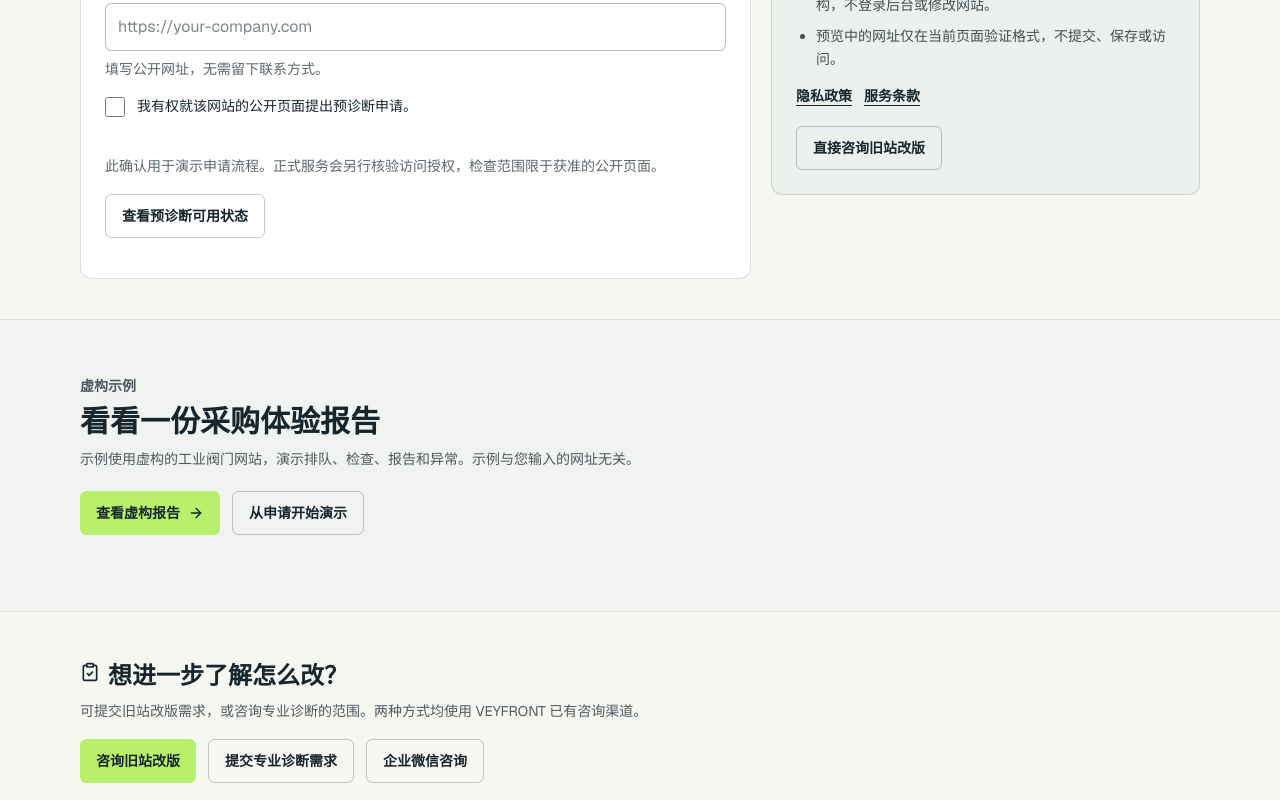
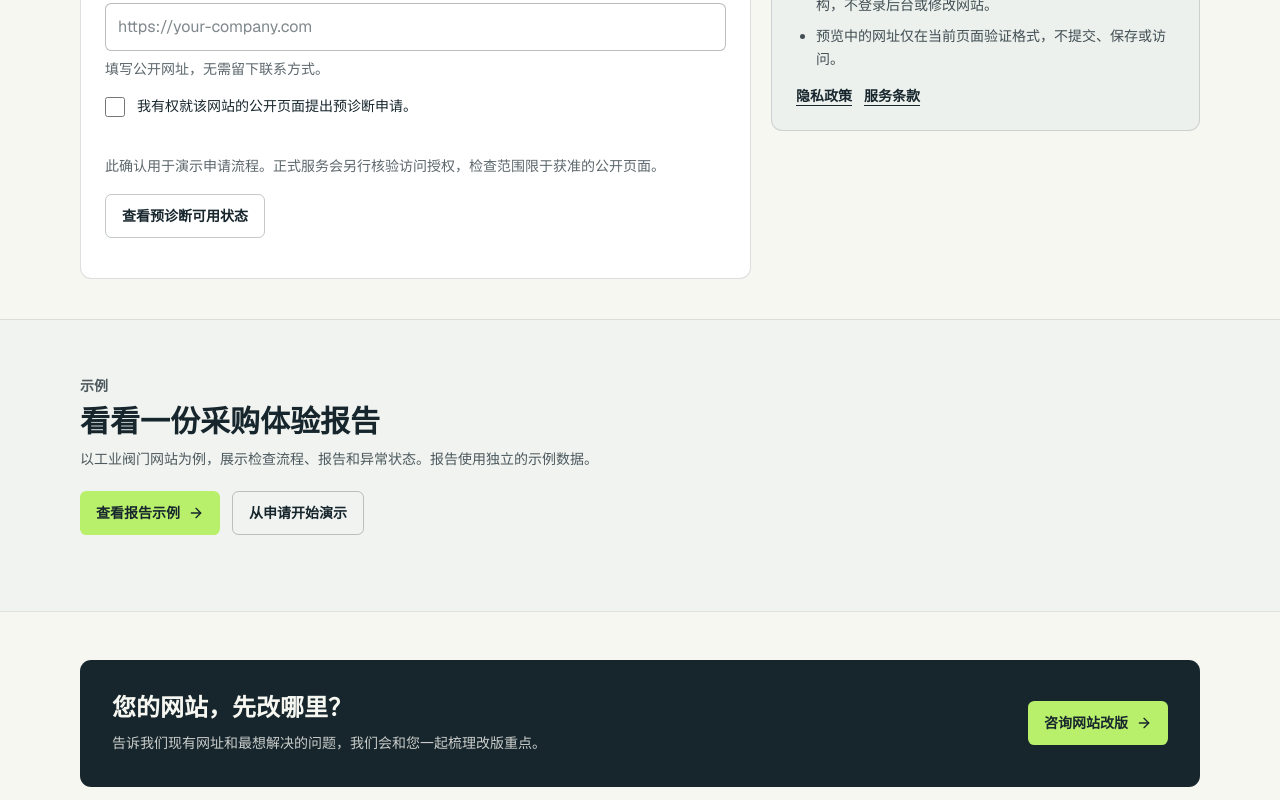
Before and after one commit to gloweaseco-leo/VEYFRONT, a Next.js app: page /website-diagnosis in a window 1280 px wide. Shown: the part 480-1280 px from the top of the page. Built offline with nearby package versions, Linux system fonts and the light colour scheme.

Commit message:
refine(diagnosis): use sample language and one redesign action

```diff
--- a/app/review/stage-1/page.tsx
+++ b/app/review/stage-1/page.tsx
@@ -35,9 +35,9 @@ const COMPARISON: [string, string, string][] = [
 ]
 
 const PLACEHOLDERS = [
-  'Hartwell Fluid Systems — fictional sample company (both Before and After sites are hand-built mocks).',
+  'Hartwell Fluid Systems — design example with hand-built Before and After sites.',
   'Valve product photo — AI-generated demo image, not a real product.',
-  'Product specs, model numbers, contact details — fictional and non-functional.',
+  'Product specs, model numbers and contact details — sample data for display only.',
   'Product and Contact page tabs — locked until authorized source pages exist.',
   'Sign-up / analysis continuation — simulated UI state only.',
   'Navigation links (Transformations, How It Works, Pricing, Sign In) — visual placeholders.',
--- a/app/start/rebuild/page.tsx
+++ b/app/start/rebuild/page.tsx
@@ -4,7 +4,6 @@ import { IntakePage } from '@/components/veyfront/intake-pages'
 export async function generateMetadata() {
   return localizedMetadata("/start/rebuild", "B2B Website Redesign & Migration Inquiry | VEYFRONT", "外贸网站改版升级咨询｜旧站重建 - VEYFRONT", "Tell us about your existing B2B website and improvement goals.", "提供现有网站网址，咨询网站视觉升级、产品展示、在线询盘和海外买家体验优化。")
 }
-export default async function Page({ searchParams }: { searchParams: Promise<{ intent?: string | string[] }> }) {
-  const diagnosisInquiry = diagnosisPreviewEnabled && (await searchParams).intent === 'professional-diagnosis'
-  return <IntakePage service="rebuild" previewOnly={diagnosisPreviewEnabled} showDiagnosis={diagnosisPreviewEnabled} diagnosisInquiry={diagnosisInquiry} />
+export default function Page() {
+  return <IntakePage service="rebuild" previewOnly={diagnosisPreviewEnabled} showDiagnosis={diagnosisPreviewEnabled} />
 }
--- a/components/veyfront/diagnosis/example.ts
+++ b/components/veyfront/diagnosis/example.ts
@@ -12,7 +12,7 @@ export function exampleReport(lang: Lang, partial: boolean): DiagnosisReportView
     kind: 'synthetic',
     targetUrl: site,
     checkedAt: '2026-11-18T10:00:00Z',
-    source: zh ? '人工编写的虚构页面与证据' : 'Hand-authored fictional pages and evidence',
+    source: zh ? '示例页面与证据' : 'Example pages and evidence',
     pages: [
       { url: site, label: zh ? '英文首页' : 'English homepage', outcome: 'reviewed' },
       { url: catalog, label: zh ? '产品分类页' : 'Product catalogue', outcome: 'reviewed' },
--- a/components/veyfront/diagnosis/preview.tsx
+++ b/components/veyfront/diagnosis/preview.tsx
@@ -1,7 +1,7 @@
 'use client'
 
 import { useRef, useState, type FormEvent } from 'react'
-import { ArrowRight, CircleHelp, ClipboardCheck, Info } from 'lucide-react'
+import { ArrowRight, CircleHelp, Info } from 'lucide-react'
 import Link from '@/components/l2m/localized-link'
 import { PageShell } from '@/components/site/page-shell'
 import { useLang } from '@/lib/i18n'
@@ -96,15 +96,15 @@ function Walkthrough() {
     <section id="diagnosis-example" aria-labelledby="diagnosis-example-title" className="scroll-mt-5 border-t border-ink/10 bg-mist/25">
       <div className={sectionWidth + ' py-9 sm:py-14'}>
         <div className="max-w-3xl">
-          <p className="text-sm font-semibold text-ink/75">{zh ? '虚构示例' : 'Fictional example'}</p>
+          <p className="text-sm font-semibold text-ink/75">{zh ? '示例' : 'Example'}</p>
           <h2 id="diagnosis-example-title" className="mt-2 text-2xl font-semibold sm:text-3xl">{zh ? '看看一份采购体验报告' : 'Explore a buyer experience report'}</h2>
           <p className="mt-2 text-sm leading-relaxed text-ink/75">
-            {zh ? '示例使用虚构的工业阀门网站，演示排队、检查、报告和异常。示例与您输入的网址无关。' : 'A fictional valve manufacturer illustrates queuing, checks, reports and unavailable states. This example is independent of the address you enter.'}
+            {zh ? '以工业阀门网站为例，展示检查流程、报告和异常状态。报告使用独立的示例数据。' : 'Explore the check, report and unavailable states using a valve manufacturer as an example. The report uses its own sample data.'}
           </p>
         </div>
         <div className="mt-5 flex flex-wrap items-center gap-3">
           <button type="button" className={primary} onClick={() => setState('completed')} data-testid="diagnosis-open-report">
-            {zh ? '查看虚构报告' : 'Open sample report'}<ArrowRight className="size-4 shrink-0" aria-hidden="true" />
+            {zh ? '查看报告示例' : 'View sample report'}<ArrowRight className="size-4 shrink-0" aria-hidden="true" />
           </button>
           <button type="button" className={secondary} onClick={() => setState('accepted')} data-testid="diagnosis-start-example">
             {zh ? '从申请开始演示' : 'Walk through from request'}
@@ -167,7 +167,6 @@ export function DiagnosisPreview() {
             <Link href="/privacy" className={textLink}>{zh ? '隐私政策' : 'Privacy policy'}</Link>
             <Link href="/terms" className={textLink}>{zh ? '服务条款' : 'Service terms'}</Link>
           </div>
-          <Link href="/start/rebuild" className={secondary + ' mt-5'}>{zh ? '直接咨询旧站改版' : 'Discuss a website rebuild'}</Link>
         </aside>
       </div>
 
@@ -175,12 +174,14 @@ export function DiagnosisPreview() {
 
       <section aria-labelledby="diagnosis-contact-title" className="border-t border-ink/10">
         <div className={sectionWidth + ' py-8 sm:py-12'}>
-          <h2 id="diagnosis-contact-title" className="flex items-start gap-2 text-xl font-semibold sm:text-2xl"><ClipboardCheck className="mt-0.5 size-5 shrink-0" aria-hidden="true" />{zh ? '想进一步了解怎么改？' : 'Want to discuss improvements?'}</h2>
-          <p className="mt-2 max-w-3xl text-sm leading-relaxed text-ink/75">{zh ? '可提交旧站改版需求，或咨询专业诊断的范围。两种方式均使用 VEYFRONT 已有咨询渠道。' : 'Use our existing inquiry channels to discuss a rebuild or ask about the scope of a professional diagnostic.'}</p>
-          <div className="mt-4 flex flex-wrap gap-3">
-            <Link href="/start/rebuild" className={primary}>{zh ? '咨询旧站改版' : 'Discuss a rebuild'}</Link>
-            <Link href="/start/rebuild?intent=professional-diagnosis" className={secondary}>{zh ? '提交专业诊断需求' : 'Ask about a professional diagnostic'}</Link>
-            <a href="/contact#wechat" className={secondary}>{zh ? '企业微信咨询' : 'WeCom contact (Chinese page)'}</a>
+          <div className="grid items-center gap-5 rounded-xl bg-ink p-5 text-ivory sm:p-8 md:grid-cols-[minmax(0,1fr)_auto]">
+            <div>
+              <h2 id="diagnosis-contact-title" className="text-balance text-xl font-semibold sm:text-2xl">{zh ? '您的网站，先改哪里？' : 'What should you improve first on your site?'}</h2>
+              <p className="mt-2 max-w-xl text-sm leading-relaxed text-ivory/80">{zh ? '告诉我们现有网址和最想解决的问题，我们会和您一起梳理改版重点。' : 'Share your current website and the problem you’d most like to solve. We’ll help you decide what to improve first.'}</p>
+            </div>
+            <Link href="/start/rebuild#rebuild-inquiry" className={primary + ' w-full focus-visible:outline-lime sm:w-fit'}>
+              {zh ? '咨询网站改版' : 'Discuss a website redesign'}<ArrowRight className="size-4 shrink-0" aria-hidden="true" />
+            </Link>
           </div>
         </div>
       </section>
--- a/components/veyfront/diagnosis/report.tsx
+++ b/components/veyfront/diagnosis/report.tsx
@@ -38,7 +38,7 @@ export function DiagnosisReport({ report, lang }: { report: DiagnosisReportView;
   return (
     <article aria-labelledby="diagnosis-report-title" data-testid="diagnosis-report" className="mt-8 space-y-8">
       <header className="rounded-xl bg-ink p-5 text-ivory sm:p-7">
-        {example && <p className="text-xs font-semibold text-lime">{zh ? '虚构报告示例' : 'Fictional report example'}</p>}
+        {example && <p className="text-xs font-semibold text-lime">{zh ? '报告示例' : 'Sample report'}</p>}
         <h3 id="diagnosis-report-title" className="mt-2 text-2xl font-semibold sm:text-3xl">{zh ? '海外采购体验报告' : 'Overseas buyer experience report'}</h3>
         <dl className="mt-5 grid gap-4 text-sm sm:grid-cols-2 lg:grid-cols-4">
           <div className="min-w-0"><dt className="font-semibold">{zh ? (example ? '示例网站' : '诊断网址') : (example ? 'Example site' : 'Website checked')}</dt><dd className={wrappingUrl + ' mt-1 text-ivory/80'}>{report.targetUrl}</dd></div>
--- a/components/veyfront/policy-pages.tsx
+++ b/components/veyfront/policy-pages.tsx
@@ -24,7 +24,7 @@ const pen:[string,string][]=[
 const tzh:[string,string][]=[
  ['网站与服务','VEYFRONT 为中国制造业和B2B外贸企业提供海外官网新建、常规旧站升级，以及可选的网站维护与内容优化服务，并接受客户咨询。'],
  ['价格与签约',`官网公开的三档标准项目参考价分别为：${publicOffers.plans.start.titleZh} ¥${publicOffers.plans.start.priceDisplay}、${publicOffers.plans.sales.titleZh} ¥${publicOffers.plans.sales.priceDisplay}、${publicOffers.plans.growth.titleZh} ¥${publicOffers.plans.growth.priceDisplay}。均包含约定网站建设、首年基础托管及3个月服务。实际交付范围、税费、特殊需求、续费和付款安排以双方签约前确认的书面报价和合同为准。提交咨询不代表签约或付款。`],
- ['展示示例','Hartwell 是明确标注的虚构工业网站设计示例，不是真实客户案例，也不是自动生成或真实诊断结果。搜索排名、流量或成交均不作保证。'],
+ ['展示示例','Hartwell 为人工制作的工业网站设计示例，仅用于说明改版方式。搜索排名、流量或成交均不作保证。'],
  ['网站及素材权利','VEYFRONT 的品牌标识和展示素材受适用权利约束。客户网站的域名控制、约定源码和素材移交、第三方许可及可迁移条件，在签约时明确。'],
  ['基础托管与可选运营','三档标准方案均包含首年基础托管。3个月服务结束后，客户可按需另行购买维护或运营支持；续费费用与服务范围事前确认，不以购买后续运营服务作为续费或迁移的条件。'],
  ['联系与法律条款','正式购买与交付受签署的项目合同约束；运营主体信息及适用法律应在成交前确认。问题可发送至 hello@veyfront.com。']
@@ -32,7 +32,7 @@ const tzh:[string,string][]=[
 const ten:[string,string][]=[
  ['Website services','VEYFRONT presents Launch (new B2B websites), Rebuild (regular site improvements) and optional Frontier Run ongoing improvements, and accepts project inquiries.'],
  ['Pricing and agreement',`Current standard project guide prices are ¥${publicOffers.plans.start.priceDisplay}, ¥${publicOffers.plans.sales.priceDisplay}, and ¥${publicOffers.plans.growth.priceDisplay}. Each includes the agreed website, first-year basic hosting and three months of defined services. Scope, taxes, exceptions, renewal and payment are agreed in writing before work. An inquiry is not a purchase.`],
- ['Design examples','Hartwell is a clearly labeled fictional website design example, not a real customer delivery or automated website analysis. Search rankings, traffic and business results are not guaranteed.'],
+ ['Design examples','Hartwell is a hand-built example for illustrating industrial website redesigns. Search rankings, traffic and business results are not guaranteed.'],
  ['Rights and handover','VEYFRONT branding and display assets retain their applicable rights. Client domain control, agreed source/asset handover, third-party licensing and transfer conditions are defined in the project agreement.'],
  ['Basic hosting and optional care','The standard package references first-year basic hosting. Frontier Run is separate optional content and business improvement. Normal renewal pricing and resource terms must be agreed upfront; Run is not required for portability or renewal.'],
  ['Contact and legal terms','A signed project agreement governs actual services. The contracting legal operator and applicable governing terms must be confirmed before transacting. Contact hello@veyfront.com for questions.']
--- a/lib/pages-copy.ts
+++ b/lib/pages-copy.ts
@@ -58,7 +58,7 @@ const en = {
     colDemo: 'This demo',
     statusLabel: { na: 'Not applicable', pending: 'Awaiting case', unverified: 'Not verified' },
     evidence: [
-      { field: 'Source', realCase: 'Public address of the original website, captured before work began', demo: 'Fictional sample — no real website', status: 'na' },
+      { field: 'Source', realCase: 'Public address of the original website, captured before work began', demo: 'Design example', status: 'na' },
       { field: 'Snapshot date', realCase: 'Date the original pages were captured', demo: 'Not applicable', status: 'na' },
       { field: 'Authorization', realCase: 'Written permission from the website owner to publish the case', demo: 'Awaiting an authorized case', status: 'pending' },
       { field: 'Generated vs. manual', realCase: 'Which parts came from L2M generation and which were edited by people', demo: 'Hand-built mock; no L2M generation used', status: 'na' },
@@ -304,13 +304,13 @@ const zh: PagesCopy = {
     showOnPage: '查看对应设计',
     evidenceEyebrow: '来源与证据',
     evidenceTitle: '每一个改造案例，都附带一份案例档案。',
-    evidenceLede: '下面列出真实案例应具备的核验信息。本页为虚构设计示意，不代表已完成的客户项目。',
+    evidenceLede: '此处以设计示例展示客户项目中可核验的信息。',
     colField: '项目',
     colReal: '真实案例将公开',
     colDemo: '本演示',
     statusLabel: { na: '不适用', pending: '等待案例', unverified: '未验证' },
     evidence: [
-      { field: '来源', realCase: '原网站的公开地址，在改造开始前采集', demo: '虚构示例 — 无真实网站', status: 'na' },
+      { field: '来源', realCase: '原网站的公开地址，在改造开始前采集', demo: '设计示例', status: 'na' },
       { field: '快照日期', realCase: '原网站页面的采集日期', demo: '不适用', status: 'na' },
       { field: '授权状态', realCase: '网站所有者同意公开案例的书面授权', demo: '等待授权案例', status: 'pending' },
       { field: '生成与人工修改', realCase: '哪些部分来自 L2M 生成，哪些经过人工修改', demo: '手工制作的示意稿，未使用 L2M 生成', status: 'na' },
--- a/scripts/check-customer-copy-ui.mjs
+++ b/scripts/check-customer-copy-ui.mjs
@@ -8,6 +8,13 @@ const pageCopy = read('lib/pages-copy.ts')
 const pricing = read('components/veyfront/pricing-v35.tsx')
 const transformations = read('components/pages/transformations.tsx')
 const lang = read('components/l2m/brand.tsx')
+for (const source of [
+  homeCopy, pageCopy, read('lib/i18n.tsx'), read('components/veyfront/policy-pages.tsx'),
+  read('app/review/stage-1/page.tsx'),
+  ...['preview.tsx', 'report.tsx', 'example.ts'].map(file => read('components/veyfront/diagnosis/' + file)),
+]) {
+  assert.doesNotMatch(source, /虚构|\bfictional\b(?!:)/i, 'Use example language in customer-facing copy')
+}
 
 // Avoid displaying defensive "not a real case" paragraphs in the live sales funnel.
 // Keep source-level provenance for the fictional interaction specimen; never claim client delivery.
```
Also changed, not shown: components/veyfront/intake-pages.tsx (+5 -7 lines), lib/home-copy.ts (+4 -4 lines), lib/i18n.tsx (+6 -6 lines), 2 other files (tests, documents, lock files or other folders).
